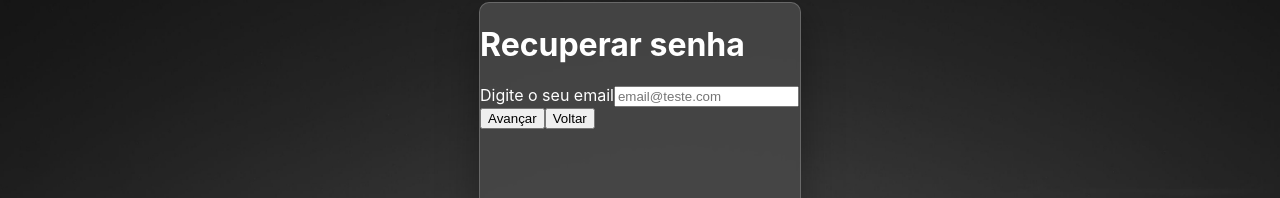
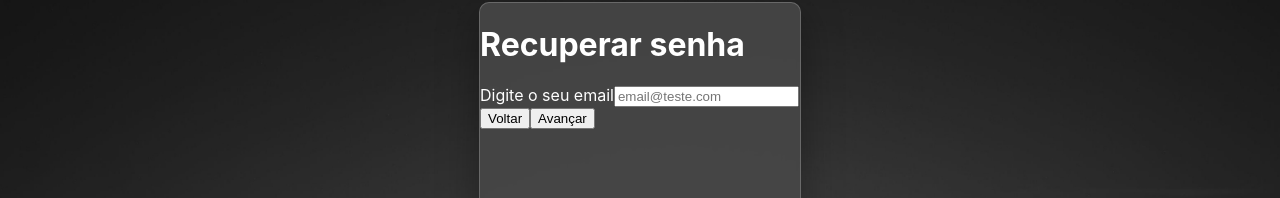
Before and after one commit to Levss30/todo-app-react-frontend, a React (Create React App) app: page /forgot-password in a window 1280 px wide. Shown: the part 177-375 px from the top of the page. Built offline with nearby package versions, Linux system fonts and the light colour scheme.

Commit message:
Refactor Form

```diff
--- a/src/Components/senha-page/SenhaPage.jsx
+++ b/src/Components/senha-page/SenhaPage.jsx
@@ -15,8 +15,8 @@ const SenhaPage = () => {
                 </label>
               </div>
               <div className='wrapper-input-button'>
+              <button className='returnBtn'>Voltar</button>
               <button className='nextBtn'>Avançar</button>
-              <button className='returnBtn'>Voltar</button>
               </div>
               </div>
             </div>
```
